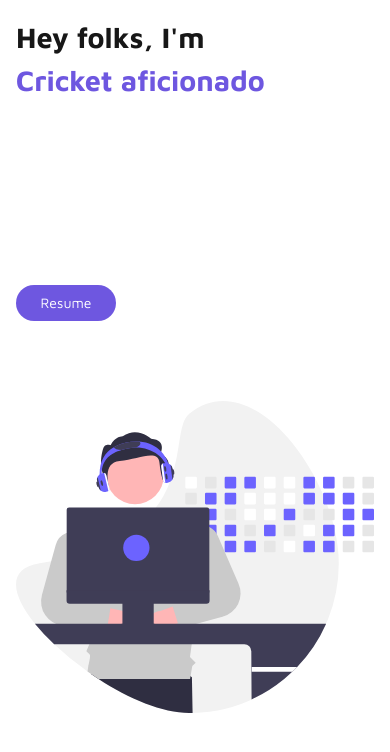
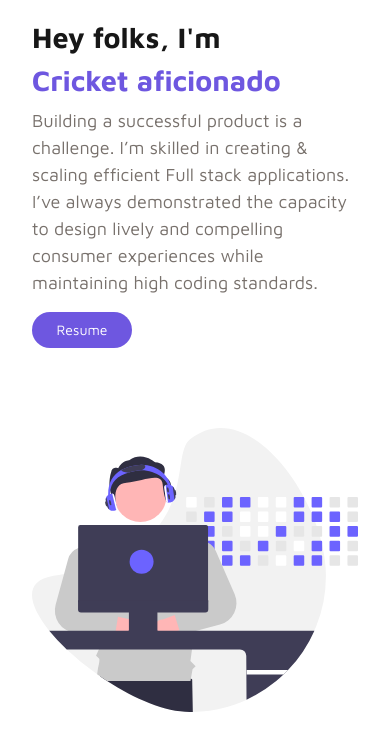
Before and after one commit to rakshitnayak/rakshitnayak.github.io, a Next.js app: page / in a window 390 px wide. Shown: the top 752 px of the page. Built offline with nearby package versions, Linux system fonts and the light colour scheme.

Commit message:
Fix margin in mobile & text color in dark mode

```diff
--- a/src/app/components/Button/Button.tsx
+++ b/src/app/components/Button/Button.tsx
@@ -9,7 +9,7 @@ function Button() {
   return (
     <button
       type="button"
-      onClick={() => router.push("/resume")}
+      onClick={() => router.push("https://drive.google.com/file/d/1Dh_VJiZBXPRqm0j5ivw0KYlwFZc_5d-L/view?usp=sharing")}
       className="bg-[#6e57e0] hover:-translate-y-1 hover:scale-110 duration-300 rounded-full px-4 py-2 text-sm text-white mt-4 w-[100px]"
     >
       Resume
--- a/src/app/components/Introduction/Introduction.tsx
+++ b/src/app/components/Introduction/Introduction.tsx
@@ -17,7 +17,7 @@ function Introduction() {
             <span className="animated-item">Cricket aficionado</span>
           </div>
         </h1>
-        <p className="text-[18px] text-white md:text-stone-500 font-light mt-12 md:mt-5">
+        <p className="text-[18px] dark:text-white text-stone-500 font-light mt-12 md:mt-5">
           Building a successful product is a challenge. I’m skilled in creating
           & scaling efficient Full stack applications. I’ve always demonstrated
           the capacity to design lively and compelling consumer experiences
--- a/src/app/layout.tsx
+++ b/src/app/layout.tsx
@@ -22,7 +22,7 @@ export default function RootLayout({
   return (
     <html lang="en">
       <body>
-        <div className="max-w-[768px] m-auto">
+        <div className="max-w-[768px] md:m-auto m-[16px]">
           {/* <Header /> */}
           {children}
         </div>
```
